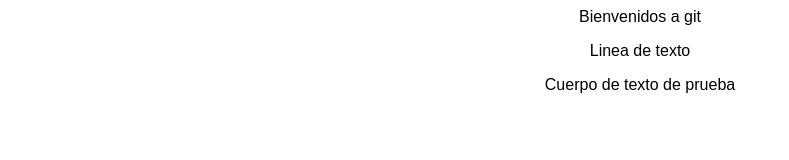
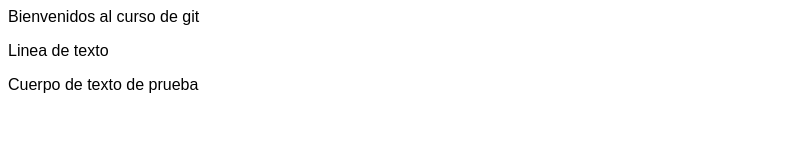
Before and after one commit to SebastianMandalari/Hyperblog, a plain HTML site: page index.html in a window 1280 px wide. Shown: the whole page, without its empty margins (0-789 px from the left). Drawn offline with Linux system fonts and the light colour scheme; files that its build step writes are made by us from their sources.

Commit message:
Finalizada la cabecera adicional al master

```diff
--- a/CSS/estilos.css
+++ b/CSS/estilos.css
@@ -2,7 +2,7 @@
     color: aqua
 }
 body {
-  text-align: center;
+  text-align: left;
   font-family: "arial"
 }
 
--- a/index.html
+++ b/index.html
@@ -10,7 +10,7 @@
 <body>
     <div id="container">
     <div id="post"
-    <h1>Bienvenidos a git</h1>
+    <h1>Bienvenidos al curso de  git</h1>
     <p>Linea de texto</p>
     </div>
     <p>Cuerpo de texto de prueba</p>
```
